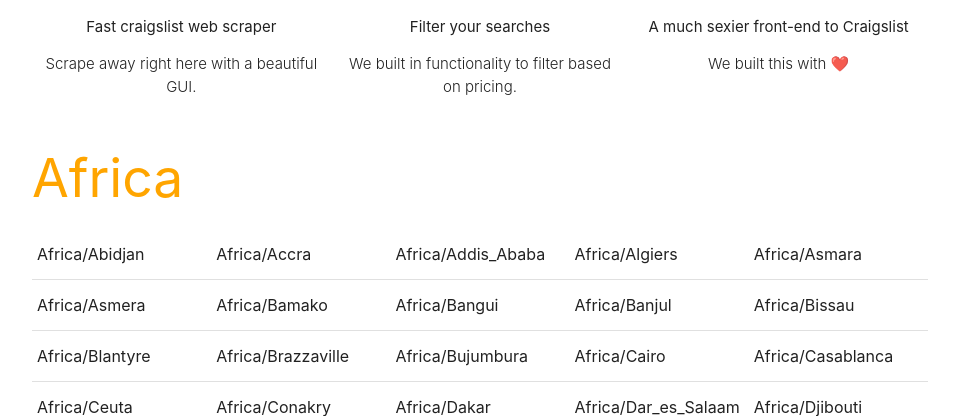
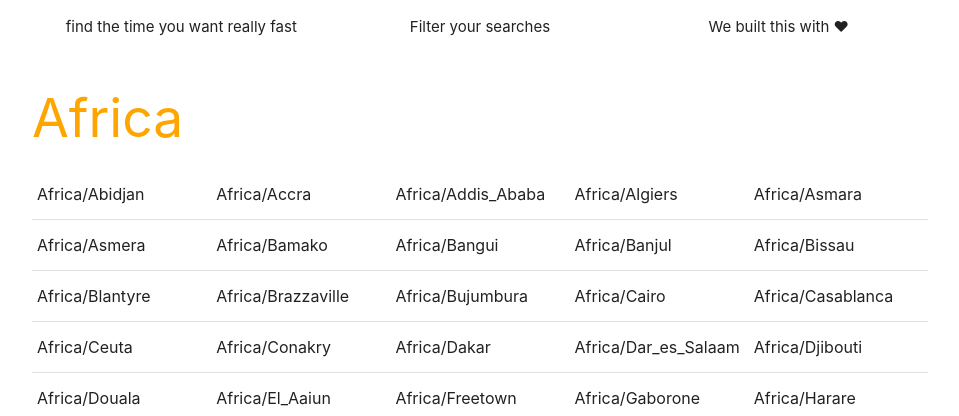
Before and after one commit to abdoufaci/abdou-timezone, a Django app: page / in a window 1280 px wide. Shown: the part 859-1275 px from the top of the page, without its empty margins (160-1119 px from the left). Run offline with Django 3.2, Linux system fonts and the light colour scheme.

Commit message:
Initial Commit

```diff
--- a/templates/basetimezone.html
+++ b/templates/basetimezone.html
@@ -39,12 +39,12 @@
         <br>
     <form action="{% url 'timezone_search' %}" method="post">
         {% csrf_token %}
-          <nav style="background:transparent">
+          <nav style="background-color:rgba(0,0,0,0.22)">
               <div class="nav-wrapper">
                   <form>
                       <div class="input-field">
                           <input id="search" type="search" name="search">
-                          <label class="label-icon" for="search"><i class="material-icons"style="color:black">search</i></label>
+                          <label class="label-icon" for="search"><i class="material-icons"style="color:white">search</i></label>
                           <i class="material-icons">close</i>
                       </div>
                   </form>
@@ -52,7 +52,7 @@
           </nav>
     </form>
         <div class="parallax">
-            <img src="https://scontent-mrs2-1.xx.fbcdn.net/v/t1.15752-9/104410408_1389630164557030_3838023037624678101_n.png?_nc_cat=103&_nc_sid=b96e70&_nc_ohc=9AlvZYnw0iMAX8RZ_7b&_nc_ht=scontent-mrs2-1.xx&oh=dc02c113aa5fdb9448c82c78b325d01d&oe=5F10E548" style="transform: translate3d(-50%, 280.40px, 140px); opacity:1;">
+            <img src="https://scontent-mrs2-1.xx.fbcdn.net/v/t1.15752-9/104434526_935660633548257_7307746524817217601_n.png?_nc_cat=108&_nc_sid=b96e70&_nc_ohc=jDNL8pq87gYAX-X2jE0&_nc_ht=scontent-mrs2-1.xx&oh=10a492bb1ba2c9db9cf96808b24549e4&oe=5F0F83C2" style="transform: translate3d(-50%, 280.40px, 140px); opacity:1;">
         </div>
     </div>
 </div>
@@ -62,8 +62,7 @@
         <div class="col s4">
             <div class="center">
                 <i class="large material-icons" style="color:orange">flash_on</i>
-                <p>Fast craigslist web scraper</p>
-                <p class="light center">Scrape away right here with a beautiful GUI.</p>
+                <p>find the time you want really fast</p>
             </div>
         </div>
 
@@ -71,15 +70,13 @@
             <div class="center">
                 <i class="large material-icons" style="color: orange">camera</i>
                 <p>Filter your searches</p>
-                <p class="light center">We built in functionality to filter based on pricing.</p>
             </div>
         </div>
 
         <div class="col s4">
             <div class="center">
                 <i class="large material-icons" style="color:orange">chrome_reader_mode</i>
-                <p>A much sexier front-end to Craigslist</p>
-                <p class="light center">We built this with ❤️</p>
+                <p>We built this with ❤ </p>
             </div>
         </div>
     </div>
--- a/templates/my_app/timezonesearch.html
+++ b/templates/my_app/timezonesearch.html
@@ -39,7 +39,7 @@
         <br>
     <form action="{% url 'timezone_search' %}" method="post">
         {% csrf_token %}
-          <nav style="background:transparent">
+          <nav style="background-color:rgba(0,0,0,0.22)">
               <div class="nav-wrapper">
                   <form>
                       <div class="input-field">
@@ -52,7 +52,7 @@
           </nav>
     </form>
         <div class="parallax">
-            <img src="https://scontent-mrs2-2.xx.fbcdn.net/v/t1.15752-0/p280x280/97956239_2728182517308431_7988715449179176960_n.png?_nc_cat=102&_nc_sid=b96e70&_nc_ohc=kdSuZ64B8K8AX9KWryR&_nc_ht=scontent-mrs2-2.xx&oh=888bf1f029924289944291a441540d02&oe=5EE81EF3" style="transform: translate3d(-50%, 120.1px, 140px); opacity:1;">
+            <img src="https://scontent-mrs2-1.xx.fbcdn.net/v/t1.15752-9/104434526_935660633548257_7307746524817217601_n.png?_nc_cat=108&_nc_sid=b96e70&_nc_ohc=jDNL8pq87gYAX-X2jE0&_nc_ht=scontent-mrs2-1.xx&oh=10a492bb1ba2c9db9cf96808b24549e4&oe=5F0F83C2" style="transform: translate3d(-50%, 280.40px, 140px); opacity:1;">
         </div>
     </div>
 </div>
```
